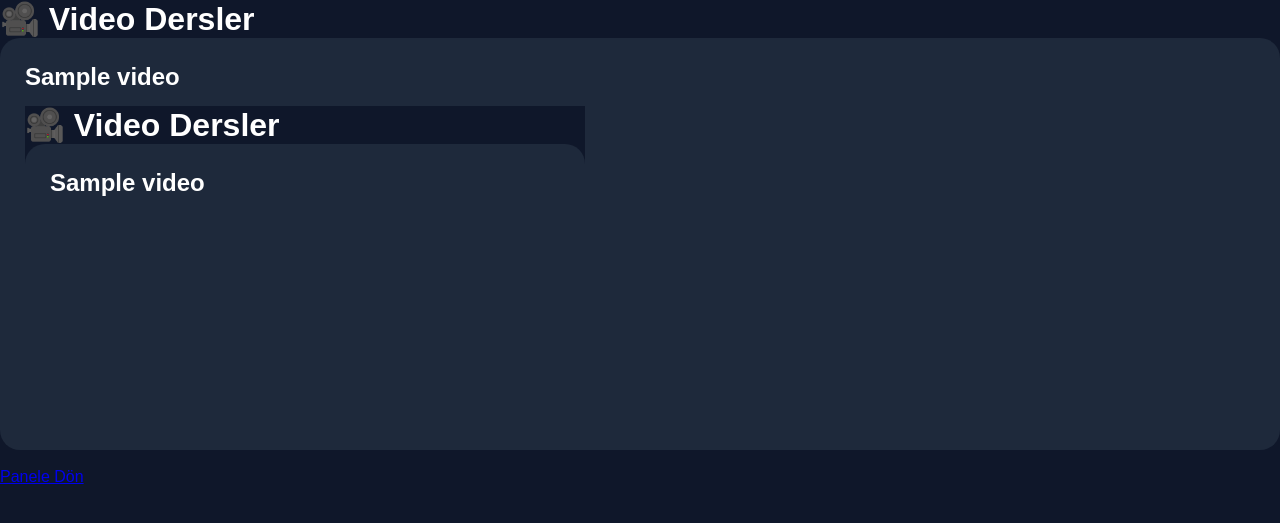
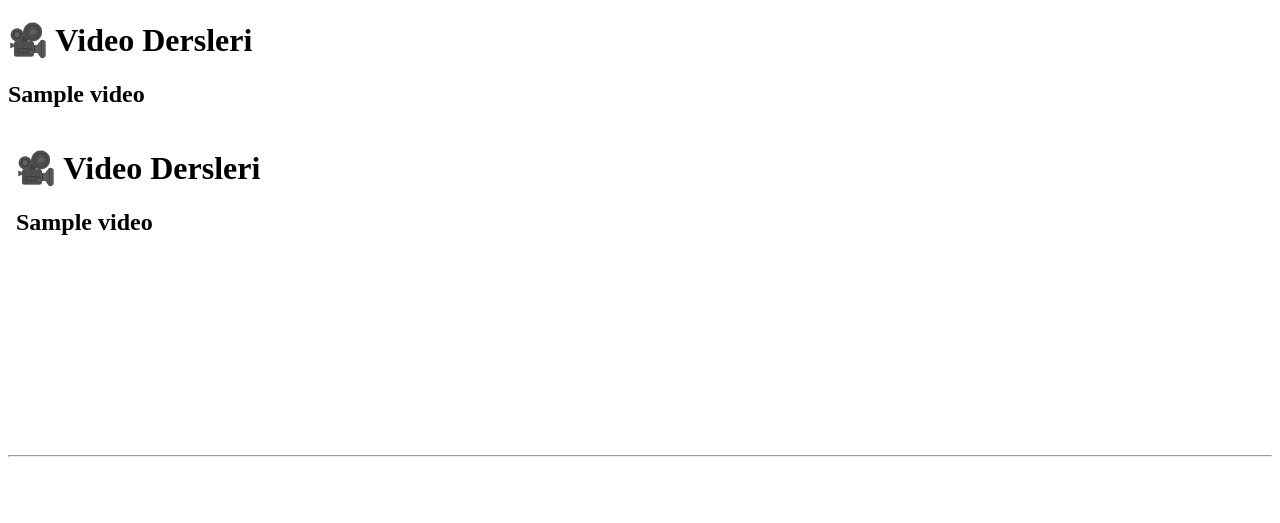
Before and after one commit to 242201012-sketch/ai-egitim-sistemi, a Flask app: template templates/video_lesson.html in a window 1280 px wide. Shown: the top 523 px of the page. Run offline with Flask 3, Linux system fonts and the light colour scheme; the template is opened without the code that fills it: most values are stand-ins (such as "Sample title", 1, 10 or a date in 2020).

Commit message:
Update video_lesson.html

```diff
--- a/templates/video_lesson.html
+++ b/templates/video_lesson.html
@@ -3,15 +3,13 @@
 <head>
     <meta charset="UTF-8">
     <title>Video Dersler</title>
-    <link rel="stylesheet" href="{{ url_for('static', filename='style.css') }}">
 </head>
 <body>
 
-<div class="container">
-    <h1>🎥 Video Dersler</h1>
+<h1>🎥 Video Dersleri</h1>
 
 {% for video in videos %}
-    <div class="card">
+
 <h2>{{ video.title }}</h2>
 
 <iframe width="560"
@@ -20,12 +18,10 @@
         frameborder="0"
         allowfullscreen>
 </iframe>
-    </div>
+
+<hr>
+
 {% endfor %}
-
-    <br>
-    <a href="/student_dashboard">Panele Dön</a>
-</div>
 
 </body>
 </html>
```
Lines whose indentation alone changed are shown as unchanged.
